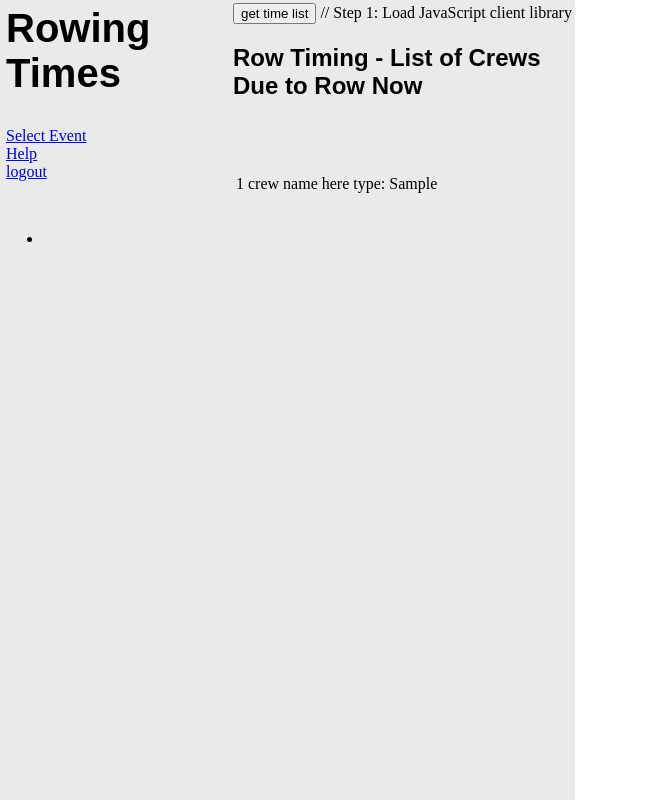
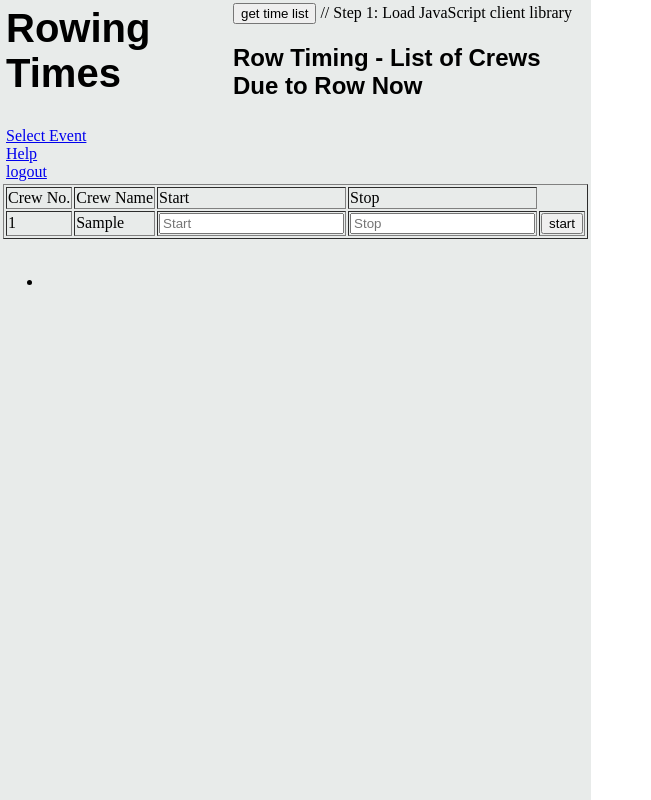
Before and after one commit to ventisep/RowTime, a Python web app: template templates/rcn_detail.html in a window 1280 px wide. Shown: the whole page, without its empty margins (0-651 px from the left). Run offline with Jinja, Linux system fonts and the light colour scheme; the template is opened without the code that fills it: most values are stand-ins (such as "Sample title", 1, 10 or a date in 2020); some libraries are stand-ins or nearby versions.

Commit message:
Moved table of crew code to the right file rcn_detail
rcn_detail is the file that holds the list of crews and the start and
stop times.  Moved Alex’s code to that file.  The file also has
javascript in it which will get a list of times from the backend.  This
does not yet work.

```diff
--- a/templates/rcn_detail.html
+++ b/templates/rcn_detail.html
@@ -45,7 +45,6 @@
 
 
 
-<script type="text/javascript" src=https://apis.google.com/js/client.js?onload=init></script>
 <script type="text/javascript">
 
 // Get the list of previous scores
@@ -78,11 +77,22 @@ gapi.client.tictactoe.scores.list().execute(function(resp) {
   </header>
   <span id="username">{{user.name}}</span><br><br>
 
-
+<table border="1">
+	<tr>
+		<td>Crew No.</td>
+		<td>Crew Name</td>
+		<td>Start</td>
+		<td>Stop</td>
+	</tr>
 {% for crew in crews %}
-<table class="crews">
-	<tr><td align="left">{{crew.crew_number}} crew name here </td><td>type: {{crew.crew_type}}</td></tr>
+	<tr>
+		<td>{{crew.crew_number}}</td>				<!-- the two elements here are placeholders because I didn't find out the name of the actual entities -->
+		<td>{{crew.crew_type}}</td>
+		<td><input id="start_{{crew.crew_number}}" type="datetime" placeholder="Start"/></td>
+		<td><input id="stop_{{crew.crew_number}}" type="text" placeholder="Stop"/></td>
+		<td><input type="button" value="start"/></td>
+	</tr>
+{% endfor %}
 </table><br>
-{% endfor %}
 </body>
 {% endblock %}
```
Also changed, not shown: templates/rcn_main.html (+6 -14 lines).
